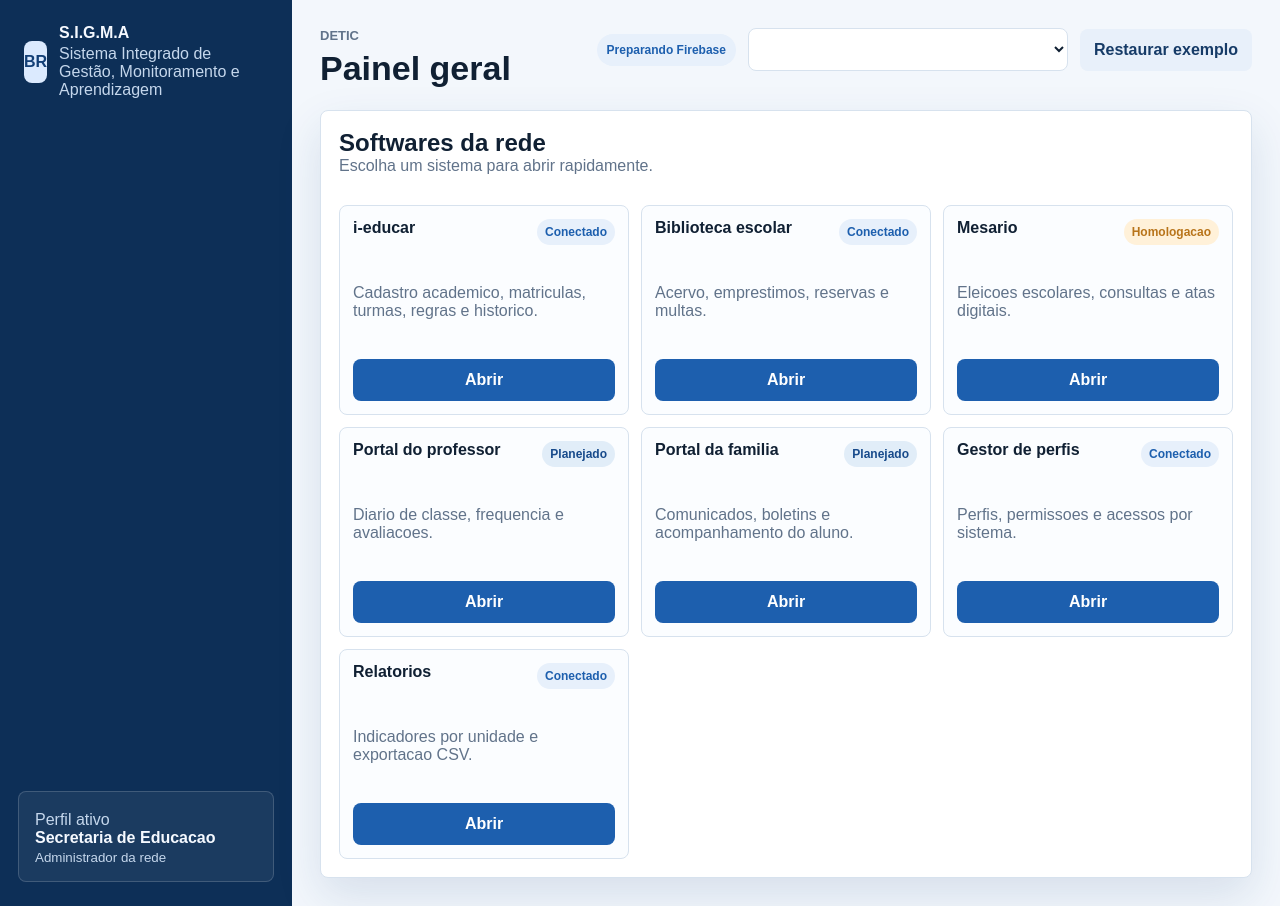
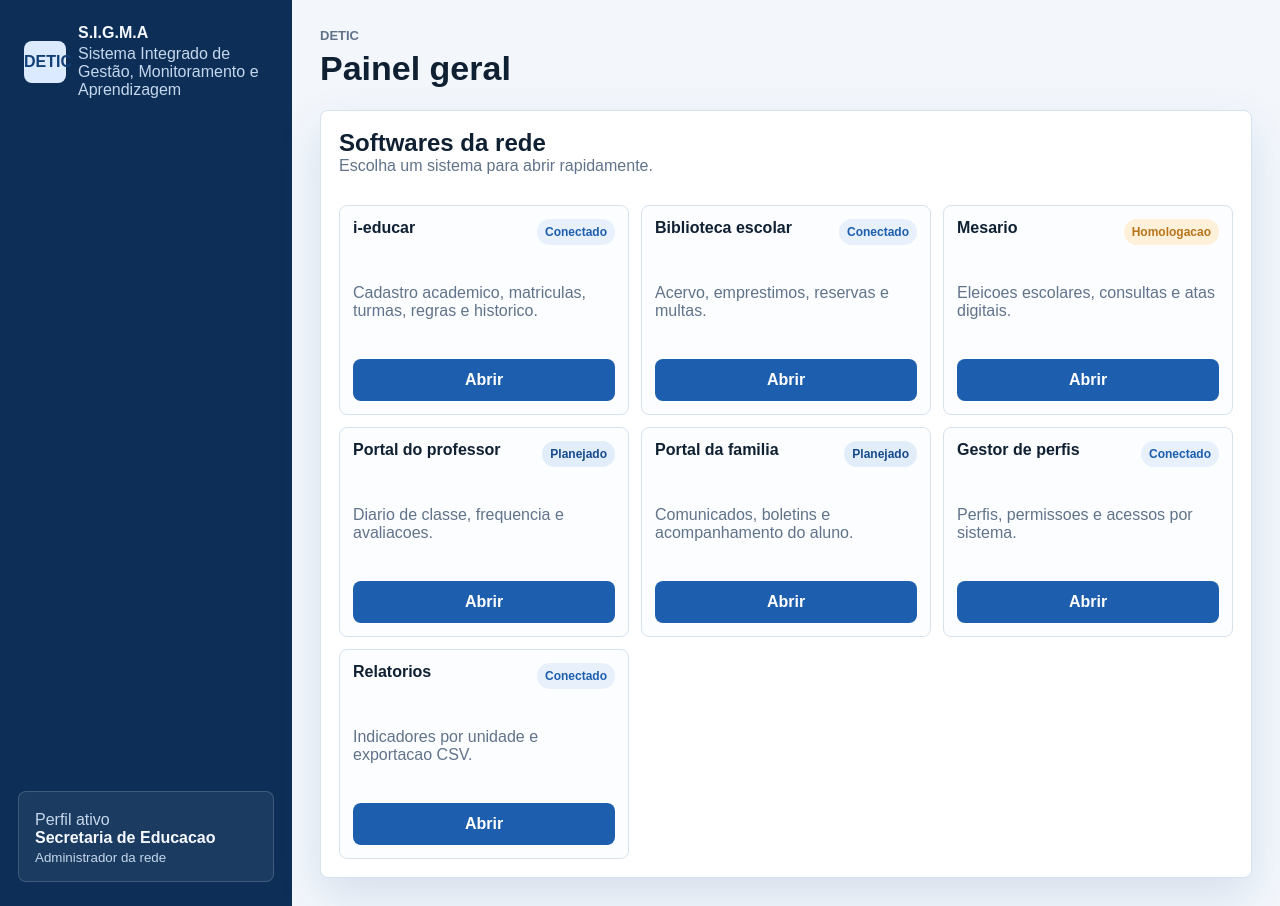
Before and after one commit to michaelrave1/SIGMA--Sistema-Integrado-de-Gest-o-Monitoramento-e-Aprendizagem, a website with bundled scripts: page index.html in a window 1280 px wide. Built offline with nearby package versions, Linux system fonts and the light colour scheme.

Commit message:
Update index.html

```diff
--- a/index.html
+++ b/index.html
@@ -9,7 +9,7 @@
   <body>
     <aside class="sidebar">
       <div class="brand">
-        <div class="brand-mark">BR</div>
+        <div class="brand-mark">DETIC</div>
         <div>
           <strong> S.I.G.M.A </strong>
           <span> Sistema Integrado de Gestão, Monitoramento e Aprendizagem </span>
@@ -29,12 +29,7 @@
           <p class="eyebrow">DETIC</p>
           <h1 id="page-title">Painel geral</h1>
         </div>
-        <div class="top-actions">
-          <span id="sync-status" class="sync-status">Preparando Firebase</span>
-          <select id="unit-filter" aria-label="Selecionar unidade"></select>
-          <button id="seed-btn" class="ghost">Restaurar exemplo</button>
-        </div>
-      </header>
+            </header>
 
       <section id="view">
         <section class="panel">
```
